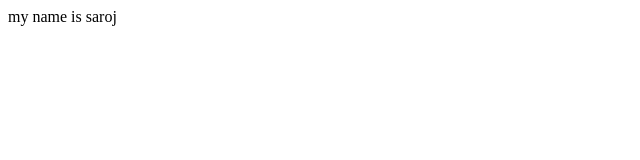
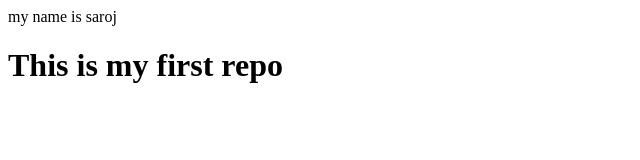
Before and after one commit to underbeing/demorepo, a plain HTML site: page folder/demo1/index.html in a window 1280 px wide. Shown: the whole page, without its empty margins (0-640 px from the left). Drawn offline with Linux system fonts and the light colour scheme.

Commit message:
changedsomething

```diff
--- a/folder/demo1/index.html
+++ b/folder/demo1/index.html
@@ -7,5 +7,6 @@
 </head>
 <body>
     my name is saroj
+    <h1>This is my first repo</h1>
 </body>
 </html>
```
